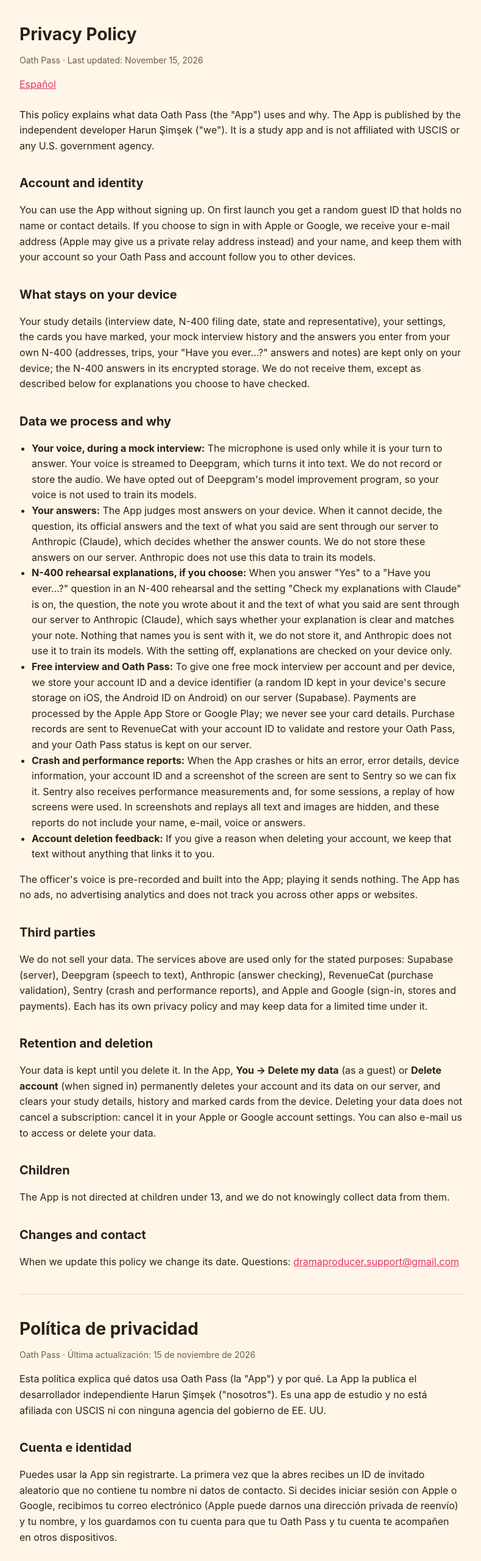
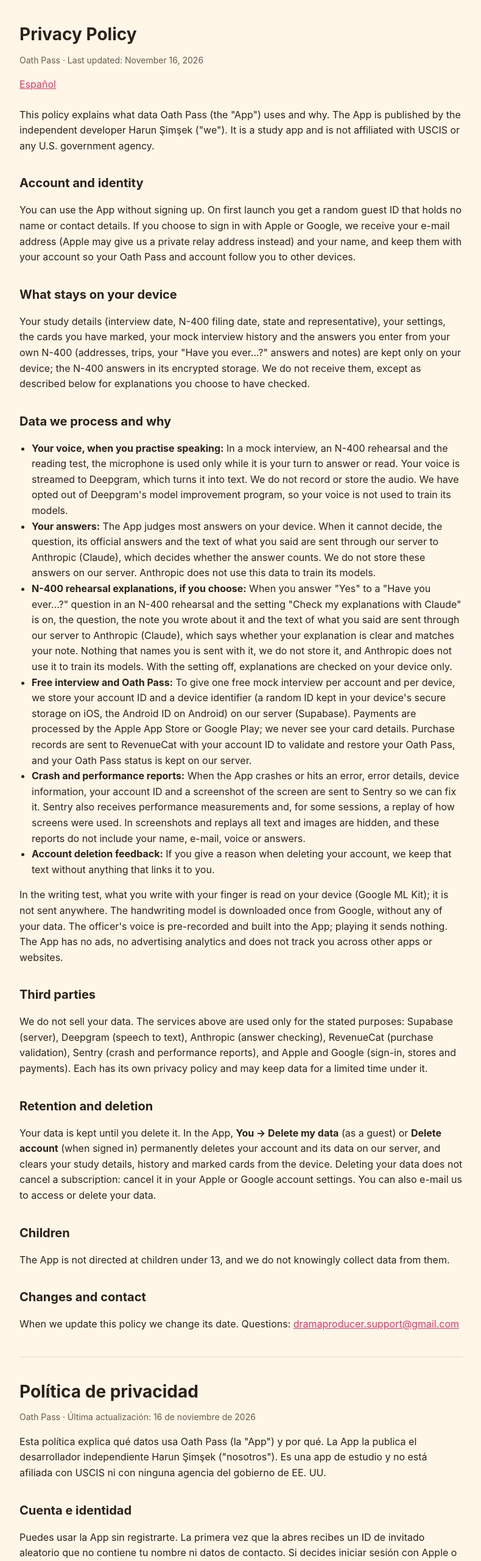
Before and after one commit to Harunn33/Harunn33.github.io, a plain HTML site: page oath-pass/privacy/index.html in a window 1280 px wide. Shown: the top 2560 px of the page at 61% size, without its empty margins (244-1034 px from the left). Drawn offline with Linux system fonts and the light colour scheme.

Commit message:
Oath Pass privacy: reading test voice, on-device handwriting
Co-Authored-By: Claude Opus 5.5 <noreply@anthropic.com>

```diff
--- a/oath-pass/privacy/index.html
+++ b/oath-pass/privacy/index.html
@@ -9,7 +9,7 @@
 <body>
 <main>
 <h1>Privacy Policy</h1>
-<p class="muted">Oath Pass · Last updated: November 15, 2026</p>
+<p class="muted">Oath Pass · Last updated: November 16, 2026</p>
 <nav><a href="#es">Español</a></nav>
 
 <p>This policy explains what data Oath Pass (the "App") uses and why. The App is published by the independent developer Harun Şimşek ("we"). It is a study app and is not affiliated with USCIS or any U.S. government agency.</p>
@@ -22,14 +22,14 @@
 
 <h2>Data we process and why</h2>
 <ul>
-<li><strong>Your voice, during a mock interview:</strong> The microphone is used only while it is your turn to answer. Your voice is streamed to Deepgram, which turns it into text. We do not record or store the audio. We have opted out of Deepgram's model improvement program, so your voice is not used to train its models.</li>
+<li><strong>Your voice, when you practise speaking:</strong> In a mock interview, an N-400 rehearsal and the reading test, the microphone is used only while it is your turn to answer or read. Your voice is streamed to Deepgram, which turns it into text. We do not record or store the audio. We have opted out of Deepgram's model improvement program, so your voice is not used to train its models.</li>
 <li><strong>Your answers:</strong> The App judges most answers on your device. When it cannot decide, the question, its official answers and the text of what you said are sent through our server to Anthropic (Claude), which decides whether the answer counts. We do not store these answers on our server. Anthropic does not use this data to train its models.</li>
 <li><strong>N-400 rehearsal explanations, if you choose:</strong> When you answer "Yes" to a "Have you ever…?" question in an N-400 rehearsal and the setting "Check my explanations with Claude" is on, the question, the note you wrote about it and the text of what you said are sent through our server to Anthropic (Claude), which says whether your explanation is clear and matches your note. Nothing that names you is sent with it, we do not store it, and Anthropic does not use it to train its models. With the setting off, explanations are checked on your device only.</li>
 <li><strong>Free interview and Oath Pass:</strong> To give one free mock interview per account and per device, we store your account ID and a device identifier (a random ID kept in your device's secure storage on iOS, the Android ID on Android) on our server (Supabase). Payments are processed by the Apple App Store or Google Play; we never see your card details. Purchase records are sent to RevenueCat with your account ID to validate and restore your Oath Pass, and your Oath Pass status is kept on our server.</li>
 <li><strong>Crash and performance reports:</strong> When the App crashes or hits an error, error details, device information, your account ID and a screenshot of the screen are sent to Sentry so we can fix it. Sentry also receives performance measurements and, for some sessions, a replay of how screens were used. In screenshots and replays all text and images are hidden, and these reports do not include your name, e-mail, voice or answers.</li>
 <li><strong>Account deletion feedback:</strong> If you give a reason when deleting your account, we keep that text without anything that links it to you.</li>
 </ul>
-<p>The officer's voice is pre-recorded and built into the App; playing it sends nothing. The App has no ads, no advertising analytics and does not track you across other apps or websites.</p>
+<p>In the writing test, what you write with your finger is read on your device (Google ML Kit); it is not sent anywhere. The handwriting model is downloaded once from Google, without any of your data. The officer's voice is pre-recorded and built into the App; playing it sends nothing. The App has no ads, no advertising analytics and does not track you across other apps or websites.</p>
 
 <h2>Third parties</h2>
 <p>We do not sell your data. The services above are used only for the stated purposes: Supabase (server), Deepgram (speech to text), Anthropic (answer checking), RevenueCat (purchase validation), Sentry (crash and performance reports), and Apple and Google (sign-in, stores and payments). Each has its own privacy policy and may keep data for a limited time under it.</p>
@@ -47,7 +47,7 @@
 
 <h1 id="es" lang="es">Política de privacidad</h1>
 <div lang="es">
-<p class="muted">Oath Pass · Última actualización: 15 de noviembre de 2026</p>
+<p class="muted">Oath Pass · Última actualización: 16 de noviembre de 2026</p>
 
 <p>Esta política explica qué datos usa Oath Pass (la "App") y por qué. La App la publica el desarrollador independiente Harun Şimşek ("nosotros"). Es una app de estudio y no está afiliada con USCIS ni con ninguna agencia del gobierno de EE. UU.</p>
 
@@ -59,14 +59,14 @@
 
 <h2>Datos que tratamos y para qué</h2>
 <ul>
-<li><strong>Tu voz, durante una entrevista de práctica:</strong> El micrófono se usa solo cuando te toca responder. Tu voz se envía a Deepgram, que la convierte en texto. No grabamos ni guardamos el audio. Excluimos tu voz del programa de mejora de modelos de Deepgram, así que no se usa para entrenar sus modelos.</li>
+<li><strong>Tu voz, cuando practicas hablando:</strong> En una entrevista de práctica, un ensayo del N-400 y la prueba de lectura, el micrófono se usa solo cuando te toca responder o leer. Tu voz se envía a Deepgram, que la convierte en texto. No grabamos ni guardamos el audio. Excluimos tu voz del programa de mejora de modelos de Deepgram, así que no se usa para entrenar sus modelos.</li>
 <li><strong>Tus respuestas:</strong> La App evalúa la mayoría de las respuestas en tu dispositivo. Cuando no puede decidir, la pregunta, sus respuestas oficiales y el texto de lo que dijiste se envían a través de nuestro servidor a Anthropic (Claude), que decide si la respuesta cuenta. No guardamos estas respuestas en nuestro servidor. Anthropic no usa estos datos para entrenar sus modelos.</li>
 <li><strong>Explicaciones del ensayo del N-400, si así lo eliges:</strong> Cuando respondes «Sí» a una pregunta de «¿Alguna vez…?» en un ensayo del N-400 y el ajuste «Revisar mis explicaciones con Claude» está activado, la pregunta, la nota que escribiste y el texto de lo que dijiste se envían a través de nuestro servidor a Anthropic (Claude), que indica si tu explicación es clara y coincide con tu nota. No se envía nada que te identifique, no lo guardamos y Anthropic no lo usa para entrenar sus modelos. Con el ajuste desactivado, las explicaciones se revisan solo en tu dispositivo.</li>
 <li><strong>Entrevista gratis y Oath Pass:</strong> Para dar una entrevista de práctica gratis por cuenta y por dispositivo, guardamos en nuestro servidor (Supabase) el ID de tu cuenta y un identificador del dispositivo (un ID aleatorio en el almacenamiento seguro del dispositivo en iOS, el Android ID en Android). Los pagos los procesan Apple App Store o Google Play; nunca vemos los datos de tu tarjeta. Los registros de compra se envían a RevenueCat con el ID de tu cuenta para validar y restaurar tu Oath Pass, y el estado de tu Oath Pass se guarda en nuestro servidor.</li>
 <li><strong>Informes de errores y rendimiento:</strong> Cuando la App falla o encuentra un error, los detalles del error, información del dispositivo, el ID de tu cuenta y una captura de la pantalla se envían a Sentry para que podamos arreglarlo. Sentry también recibe mediciones de rendimiento y, en algunas sesiones, una reproducción de cómo se usaron las pantallas. En las capturas y reproducciones se ocultan todos los textos e imágenes, y estos informes no incluyen tu nombre, correo, voz ni respuestas.</li>
 <li><strong>Comentarios al eliminar la cuenta:</strong> Si das un motivo al eliminar tu cuenta, guardamos ese texto sin nada que lo relacione contigo.</li>
 </ul>
-<p>La voz del oficial está pregrabada e incluida en la App; reproducirla no envía nada. La App no tiene anuncios ni analítica publicitaria, y no te rastrea en otras apps o sitios web.</p>
+<p>En la prueba de escritura, lo que escribes con el dedo se lee en tu dispositivo (Google ML Kit); no se envía a ningún sitio. El modelo de escritura se descarga una vez desde Google, sin ninguno de tus datos. La voz del oficial está pregrabada e incluida en la App; reproducirla no envía nada. La App no tiene anuncios ni analítica publicitaria, y no te rastrea en otras apps o sitios web.</p>
 
 <h2>Terceros</h2>
 <p>No vendemos tus datos. Los servicios anteriores se usan solo para los fines indicados: Supabase (servidor), Deepgram (voz a texto), Anthropic (revisión de respuestas), RevenueCat (validación de compras), Sentry (informes de errores y rendimiento), y Apple y Google (inicio de sesión, tiendas y pagos). Cada uno tiene su propia política de privacidad y puede conservar datos por un tiempo limitado según ella.</p>
```
